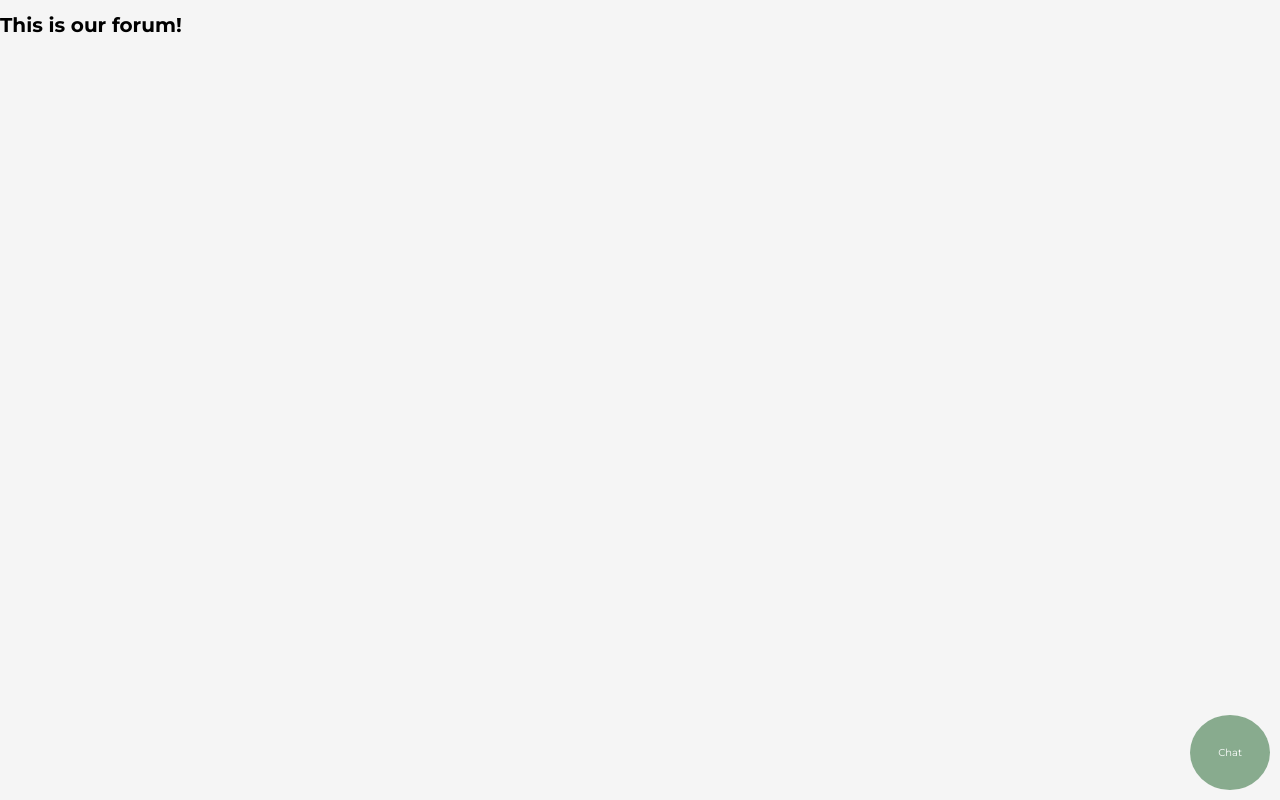
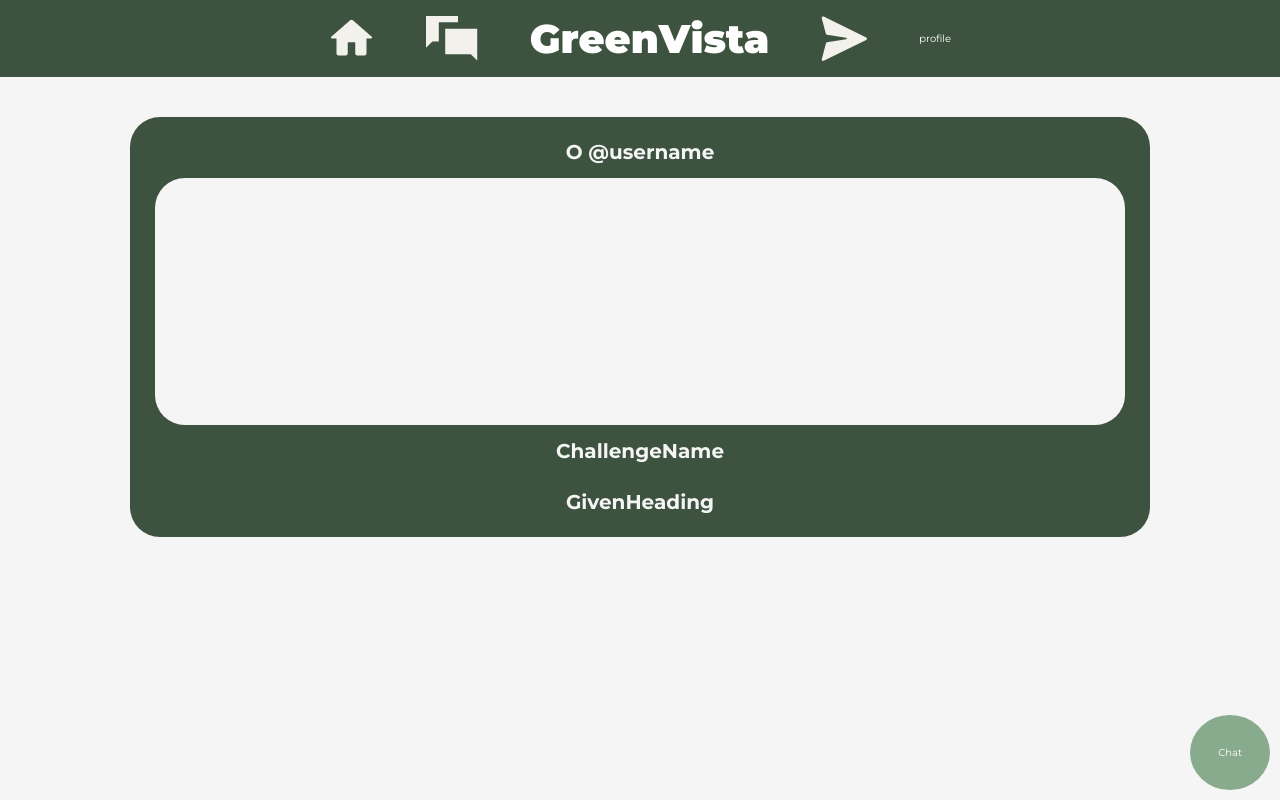
Before and after one commit to NSStoyanova22/GreenVista, a React (Vite) app: page /Forum in a window 1280 px wide. Built offline with nearby package versions, Linux system fonts and the light colour scheme.

Commit message:
Create a post template and add it to forum page

```diff
--- a/src/components/Forum.jsx
+++ b/src/components/Forum.jsx
@@ -1,11 +1,13 @@
 import React from "react";
-
-
+import { Post } from "./Post";
+import { Navbar } from "./Navbar";
+import '../../styles/Forum.css'
 export const Forum = () => {
   return(
-    <div>
-        <h1>This is our forum!</h1>
-        {/* to be done  */}
+
+    <div className="forumPage">
+       <Navbar />
+        <Post />
     </div>
   )
 }
--- a/src/components/Navbar.jsx
+++ b/src/components/Navbar.jsx
@@ -2,12 +2,14 @@ import React from "react";
 import home from '../../public/home-icon.svg'
 import forum from '../../public/forum-icon.svg'
 import chat from '../../public/chat-icon.svg'
+
 
 export const Navbar = () => {
     return(
         <nav>
             <ul>
                 <li>
+                    {/* svurji home s app.jsx */}
                     <a href="#">
                         <img src={home} alt="" />
                     </a>
--- /dev/null
+++ b/src/components/Post.jsx
@@ -0,0 +1,12 @@
+import React from "react";
+
+export const Post = () => {
+    return(
+        <div className="post">
+            <h1>O @username</h1>
+            <div className="picturePost"></div>
+            <h1>ChallengeName</h1>
+            <h1>GivenHeading</h1>
+        </div>
+    )
+}
--- /dev/null
+++ b/styles/Forum.css
@@ -0,0 +1,9 @@
+.forumPage{
+    display: flex;
+    justify-content: center;
+    align-items: center;
+    padding: 0;
+    margin: 0;
+    /* height: 100vh; */
+    flex-direction: column;
+}
--- a/styles/app.css
+++ b/styles/app.css
@@ -5,15 +5,19 @@ body {
     background-color: #F5F5F5;
     font-family: "Montserrat", sans-serif;
 
+
 }
 html{
     font-size: 62.5%;
     scroll-behavior: smooth;
     overflow-x:hidden ;
+    justify-content: center;
+    align-items: center;
 }
 
 nav {
     background-color: #3e533f;
+    width: 100%;
 }
 
 ul {
@@ -159,3 +163,23 @@ a img {
   font-size: 4rem;
   font-weight: 900;
 }
+.post{
+  height: 40rem;
+  width: 100rem;
+  background-color: #3e533f;
+  padding: 1rem;
+  display: flex;
+  justify-content: center;
+  align-items: center;
+  flex-direction: column;
+  color: #F5F5F5;
+  border-radius: 3rem;
+  margin-top: 4rem;
+}
+.picturePost{
+  height: 30rem;
+  width: 97rem;
+  background-color:#F5F5F5;
+  border-radius: 3rem;
+
+}
```
